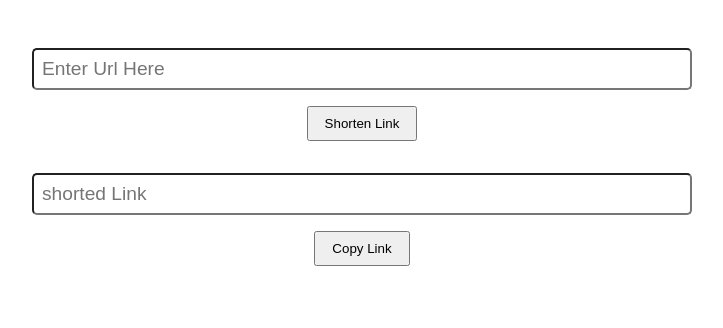
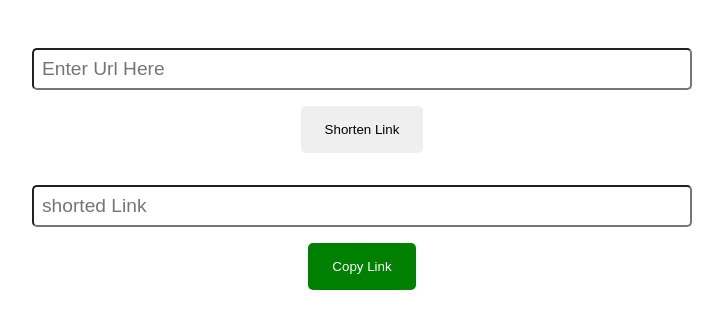
Before and after one commit to Hemsleek/Link_Shortener, a React (Create React App) app: page / in a window 1280 px wide. Shown: the top 328 px of the page, without its empty margins (278-1001 px from the left). Built offline with nearby package versions, Linux system fonts and the light colour scheme.

Commit message:
style: button

```diff
--- a/src/App.css
+++ b/src/App.css
@@ -27,8 +27,14 @@ input:focus{
 
 button{
   width: fit-content;
-  padding:.5rem 1rem;
+  padding:1rem 1.5rem;
   margin:0 auto;
   margin-top:1rem;
   cursor: pointer;
+  border: none;
+  border-radius: 5px;
 }
+button.copy-button{
+  background: green;
+  color:#fff;
+}
```
